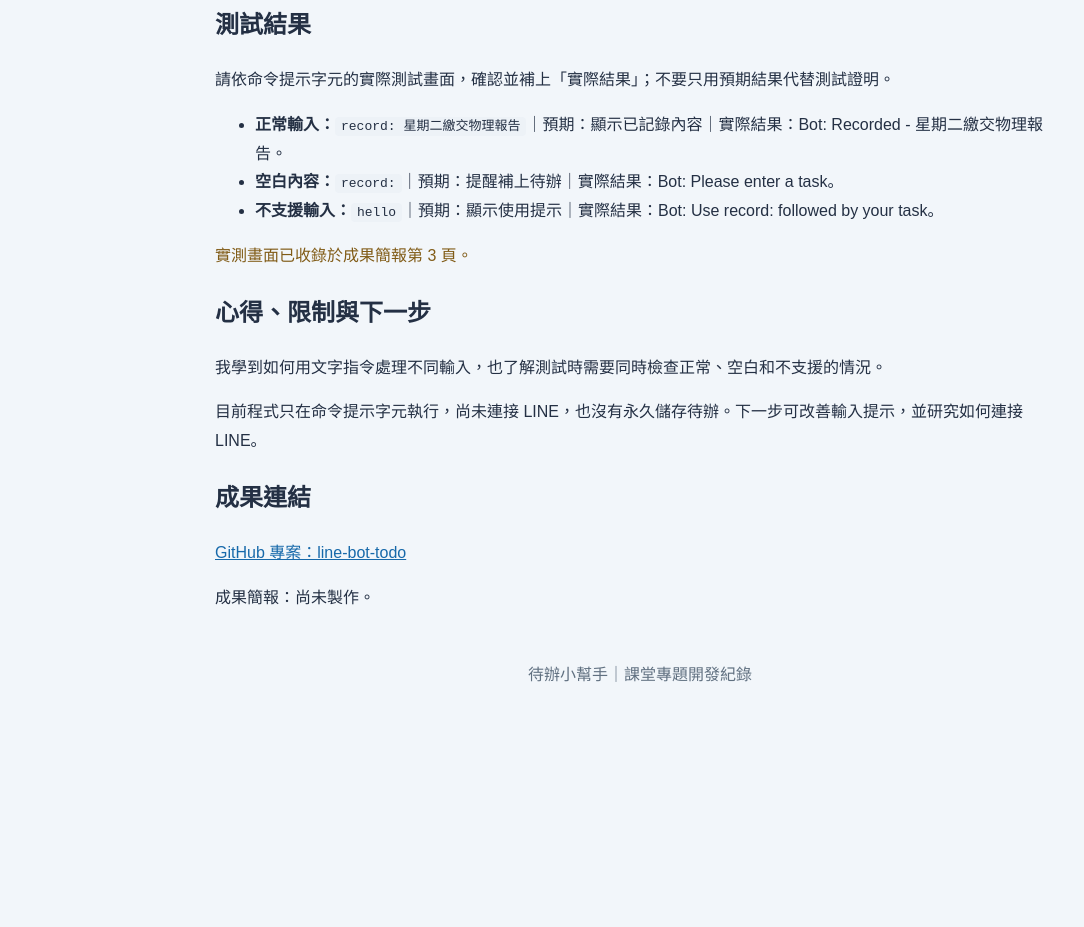
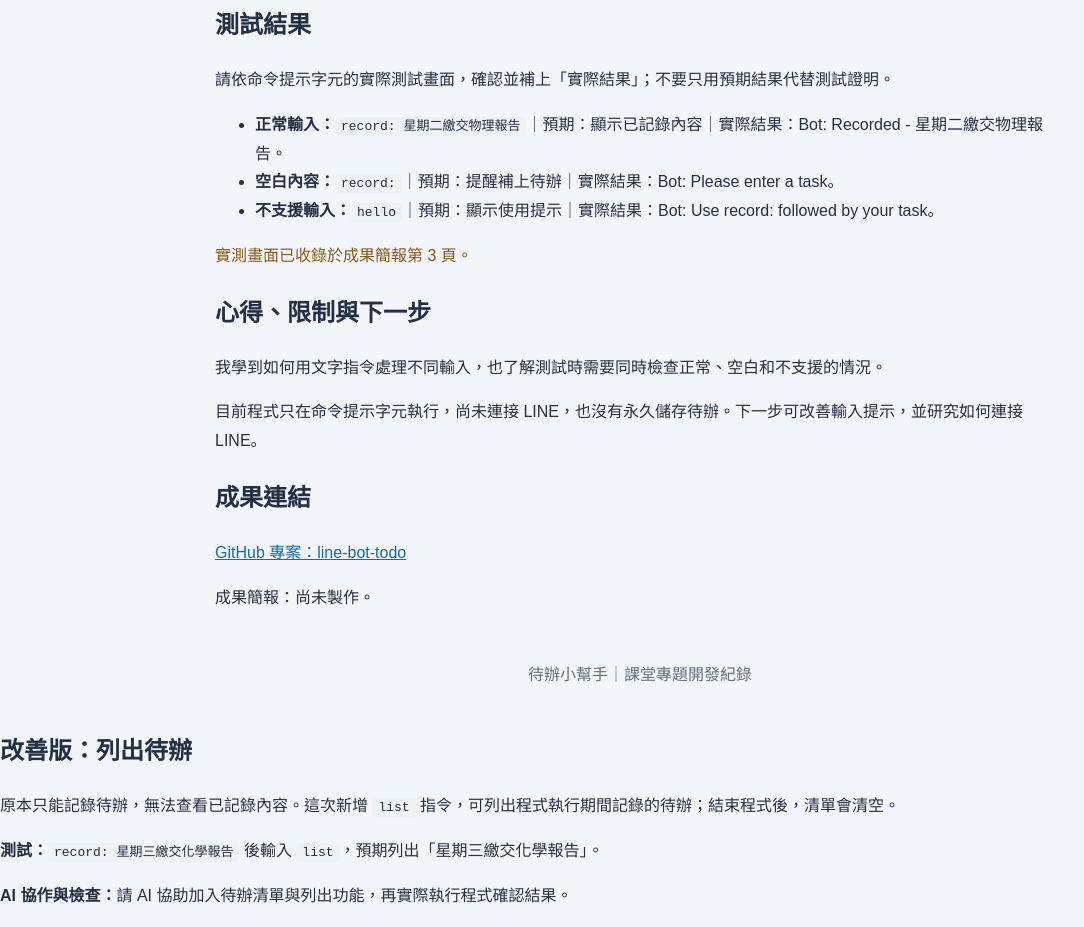
Before and after one commit to 12012ivan/line-bot-todo, a plain HTML site: page index.html in a window 1280 px wide. Shown: the part 1184-2111 px from the top of the page, without its empty margins (0-1084 px from the left). Before the commit the page ends 1893 px from the top, so only its background shows below. Drawn offline with Linux system fonts and the light colour scheme.

Commit message:
記錄待辦清單改善與測試
新增一個改善版的待辦功能，包含列出已記錄內容的指令。

```diff
--- a/index.html
+++ b/index.html
@@ -112,5 +112,11 @@
   </main>
 
   <footer>待辦小幫手｜課堂專題開發紀錄</footer>
+  <section>
+  <h2>改善版：列出待辦</h2>
+  <p>原本只能記錄待辦，無法查看已記錄內容。這次新增 <code>list</code> 指令，可列出程式執行期間記錄的待辦；結束程式後，清單會清空。</p>
+  <p><strong>測試：</strong><code>record: 星期三繳交化學報告</code> 後輸入 <code>list</code>，預期列出「星期三繳交化學報告」。</p>
+  <p><strong>AI 協作與檢查：</strong>請 AI 協助加入待辦清單與列出功能，再實際執行程式確認結果。</p>
+</section>
 </body>
 </html>
```
